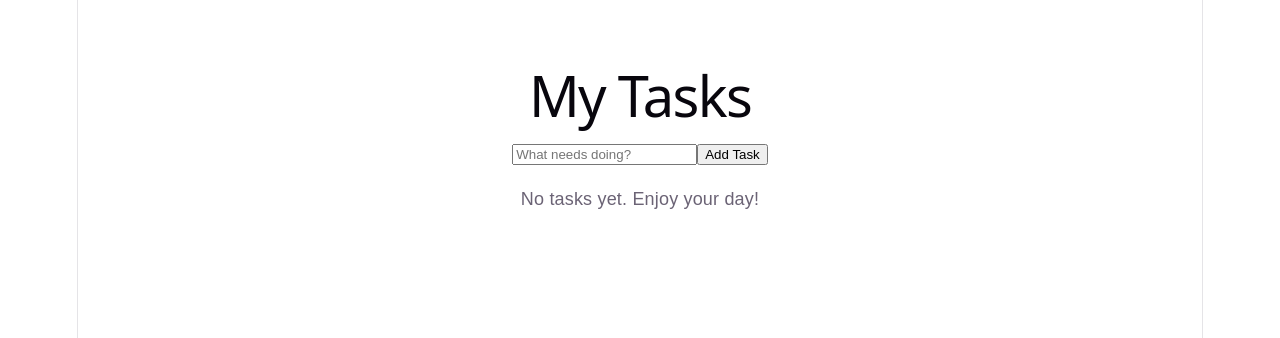
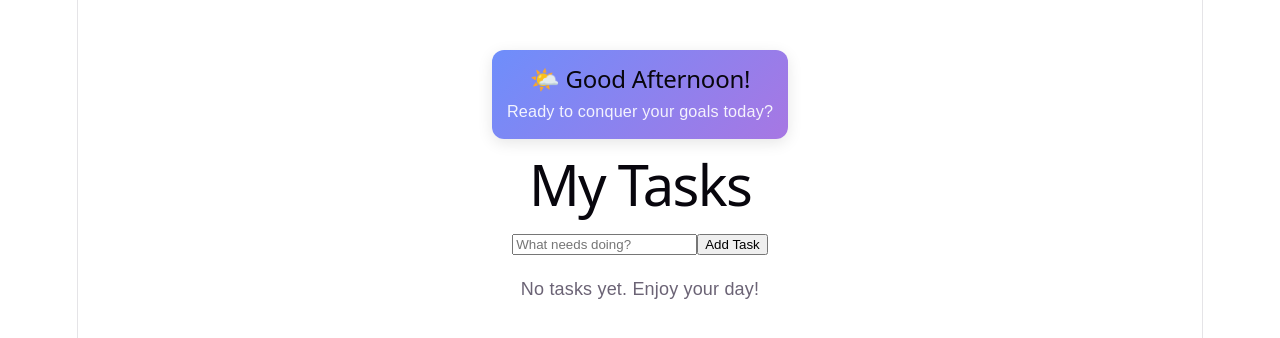
Before and after one commit to bluesand019/react-advanced, a React (Vite) app in the folder practice-folder/8/: page / in a window 1280 px wide. Shown: the top 338 px of the page. Built offline with nearby package versions, Linux system fonts and the light colour scheme.

Commit message:
added weather greetings

```diff
--- a/practice-folder/8/src/App.jsx
+++ b/practice-folder/8/src/App.jsx
@@ -2,6 +2,7 @@ import { useState } from 'react';
 import TaskInput from './components/TaskInput';
 import TaskItem from './components/TaskItem';
 import TaskStats from './components/TaskStats';
+import WeatherGreeting from './components/WeatherGreeting';
 
 function App() {
   const [tasks, setTasks] = useState([]);
@@ -23,6 +24,7 @@ function App() {
 
   return (
     <div style={{ maxWidth: '400px', margin: '50px auto', fontFamily: 'sans-serif' }}>
+      <WeatherGreeting />
       <h1>My Tasks</h1>
       <TaskInput onAddTask={addTask} />
 
--- /dev/null
+++ b/practice-folder/8/src/components/WeatherGreeting.jsx
@@ -0,0 +1,40 @@
+import { useState, useEffect } from 'react';
+
+function WeatherGreeting() {
+  const [greeting, setGreeting] = useState('');
+  const [icon, setIcon] = useState('☀️');
+
+  useEffect(() => {
+    const hour = new Date().getHours();
+
+    if (hour < 12) {
+      setGreeting('Good Morning');
+      setIcon('☕');
+    } else if (hour < 18) {
+      setGreeting('Good Afternoon');
+      setIcon('🌤️');
+    } else {
+      setGreeting('Good Evening');
+      setIcon('🌙');
+    }
+  }, []); // Runs once on mount
+
+  return (
+    <div style={{
+      background: 'linear-gradient(135deg, #6e8efb, #a777e3)',
+      color: 'white',
+      padding: '15px',
+      borderRadius: '12px',
+      marginBottom: '20px',
+      textAlign: 'center',
+      boxShadow: '0 4px 15px rgba(0,0,0,0.1)'
+    }}>
+      <h2 style={{ margin: 0 }}>{icon} {greeting}!</h2>
+      <p style={{ margin: '5px 0 0', opacity: 0.9, fontSize: '0.9rem' }}>
+        Ready to conquer your goals today?
+      </p>
+    </div>
+  );
+}
+
+export default WeatherGreeting;
```
